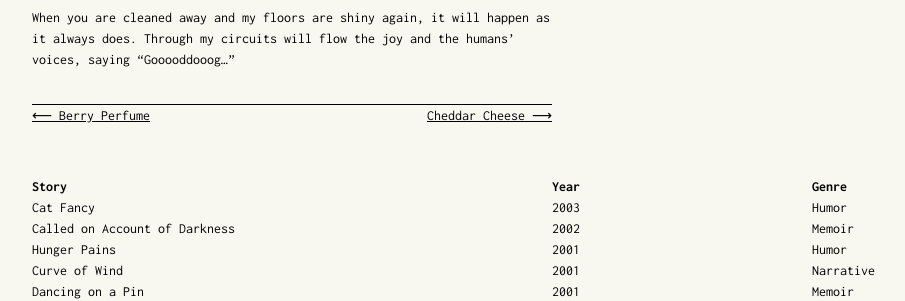
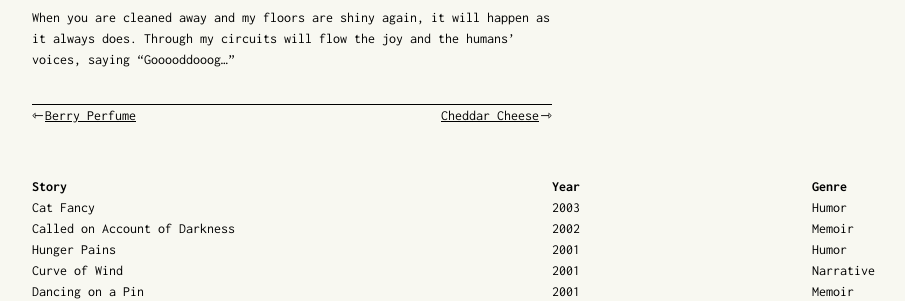
Before and after one commit to lilykonings/louie, a Jekyll site: the page built from _posts/1998-06-14-gooddog.md, in a window 1280 px wide. Shown: the part 619-920 px from the top of the page, without its empty margins (88-993 px from the left). Built offline with Jekyll 4.4.1, drawn with Linux system fonts in a browser that asks for light colours.

Commit message:
change arrow entity and place into pseudo element

```diff
--- a/_layouts/post.html
+++ b/_layouts/post.html
@@ -3,6 +3,7 @@
   {% include head.html %}
 
   <body>
+    <div class="container">
       <div class="post">
         <div class="bio__header">
           <a href="{{ site.url }}{{ "/" | relative_url }}">
@@ -29,17 +30,16 @@
         {% if site.prev-next %}
           <div class="post__paginate">
             {% if page.previous.url %}
-            <a class="post__paginate-left" href="{{ site.url }}{{ page.previous.url | relative_url }}">&xlarr; {{ page.previous.title }}</a>
+              <a class="post__paginate-left" href="{{ site.url }}{{ page.previous.url | relative_url }}">{{ page.previous.title }}</a>
             {% endif %}
 
             {% if page.next.url %}
-            <a class="post__paginate-right" href="{{ site.url }}{{ page.next.url | relative_url }}">{{ page.next.title }} &xrarr;</a>
+              <a class="post__paginate-right" href="{{ site.url }}{{ page.next.url | relative_url }}">{{ page.next.title }}</a>
             {% endif %}
           </div>
         {% endif %}
       </div>
 
-    <div class="container">
       {% include posts_list.html uid=page.id %}
     </div>
   </body>
--- a/_sass/post.scss
+++ b/_sass/post.scss
@@ -1,7 +1,3 @@
-.post {
-  @extend .container;
-}
-
 .post__meta {
   margin: 30px 0 20px;
   border-bottom: 1px solid $color__black;
@@ -11,20 +7,37 @@
 
 .post__paginate {
   overflow: hidden;
+}
 
-  a {
+$paginate-padding: 13px;
+.post__paginate-left,
+.post__paginate-right {
+  position: relative;
   display: block;
   width: 50%;
 }
-}
 
 .post__paginate-left {
+  padding-left: $paginate-padding;
   float: left;
+
+  &:before {
+    position: absolute;
+    left: 0;
+    content: "\21FD";
+  }
 }
 
 .post__paginate-right {
+  padding-right: $paginate-padding;
+  text-align: right;
   float: right;
-  text-align: right;
+
+  &:after {
+    position: absolute;
+    right: 0;
+    content: "\21FE";
+  }
 }
 
 .post__title {
@@ -46,9 +59,7 @@
 
 // media queries
 @include media-query($on-laptop) {
-  .post__meta,
-  .post__body,
-  .post__paginate {
+  .post {
     min-width: 500px;
     width: 50%;
   }
```
Lines whose indentation alone changed are shown as unchanged.
